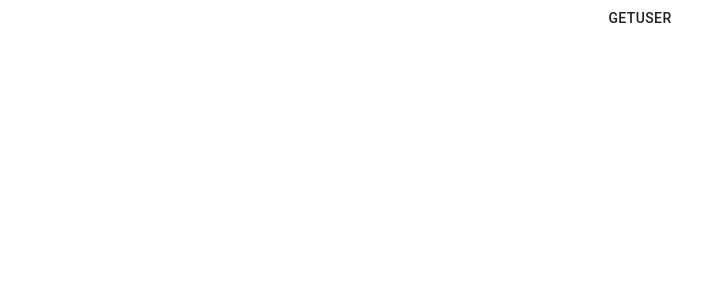
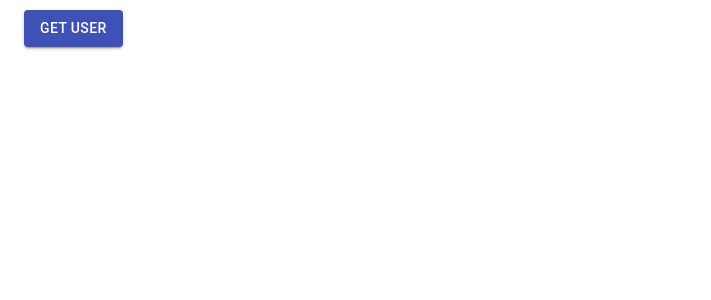
Before and after one commit to mickemicke/random-user, a React (Create React App) app: page / in a window 1280 px wide. Shown: the top 300 px of the page, without its empty margins (0-711 px from the left). Built offline with nearby package versions, Linux system fonts and the light colour scheme.

Commit message:
App component with snack bars lists and styling

```diff
--- a/src/App.css
+++ b/src/App.css
@@ -1,38 +1,7 @@
 .App {
-  text-align: center;
+  margin-top: 10px;
 }
 
-.App-logo {
-  height: 40vmin;
-  pointer-events: none;
+.App .user-container {
+  width: 100%;
 }
-
-@media (prefers-reduced-motion: no-preference) {
-  .App-logo {
-    animation: App-logo-spin infinite 20s linear;
-  }
-}
-
-.App-header {
-  background-color: #282c34;
-  min-height: 100vh;
-  display: flex;
-  flex-direction: column;
-  align-items: center;
-  justify-content: center;
-  font-size: calc(10px + 2vmin);
-  color: white;
-}
-
-.App-link {
-  color: #61dafb;
-}
-
-@keyframes App-logo-spin {
-  from {
-    transform: rotate(0deg);
-  }
-  to {
-    transform: rotate(360deg);
-  }
-}
--- a/src/App.tsx
+++ b/src/App.tsx
@@ -1,43 +1,102 @@
 import React, { useState } from "react";
 import "./App.css";
-import { Button } from "@material-ui/core";
+import {
+  Button,
+  List,
+  ListItem,
+  Container,
+  CircularProgress,
+  Paper,
+  Snackbar,
+} from "@material-ui/core";
+import { makeStyles } from "@material-ui/core/styles";
+import MuiAlert, { AlertProps } from "@material-ui/lab/Alert";
 import UserContainer, { User } from "./UserContainer";
 import callApi from "./callApi";
 
 const apiUrl = "https://randomuser.me/api/";
 
+function Alert(props: AlertProps) {
+  return <MuiAlert elevation={6} variant="filled" {...props} />;
+}
+
+// hade inte provat denna syntax/hook förut, väldigt cool!
+// antar att man inte använder css filen så mycket då?
+// eller har man kvar den för sina custom divar som inte är material-ui components
+const useStyles = makeStyles({
+  paperRoot: {
+    display: "flex",
+    justifyContent: "space-between",
+  },
+});
+
 function App() {
   const [loading, setLoading] = useState(false);
   const [users, setUsers] = useState<User[]>([]);
+  const [open, setOpen] = React.useState(false);
   const [{ error, message }, setError] = useState({
     error: false,
     message: "",
   });
+  const classes = useStyles();
+
   const getUser = async () => {
     setLoading(true);
     const response = await callApi<{ results: [] }>(apiUrl);
     console.log("response :>> ", response);
     if (response instanceof Error) {
       setLoading(false);
+      setOpen(true);
       return setError({ error: true, message: response.message });
     }
     // detta känns lite som antipattern att ha många setState i rad för jag har jobbat mer med actions och dispatch än hooks state
     // men tror react batchar dom så det inte blir för många rerenders? Så detta borde vara okej ändå
-    setUsers(response.results);
+    setUsers([...users, ...response.results]);
     setError({ error: false, message: "" });
     setLoading(false);
   };
+  const removeUser = (id: string) =>
+    setUsers(users.filter((user) => user.cell !== id));
+
+  const handleClose = (event?: React.SyntheticEvent, reason?: string) => {
+    if (reason === "clickaway") {
+      return;
+    }
+
+    setOpen(false);
+  };
 
   return (
-    <div className="App">
-      <Button onClick={() => getUser()}>GetUser</Button>
-      {loading && <div>loading</div>}
-      {error && <div>{message}</div>}
-      {users.length > 0 &&
-        users.map((user) => {
-          return <UserContainer key={user.id.value} user={user} />;
-        })}
-    </div>
+    <Container className="App">
+      <Paper elevation={0} className={classes.paperRoot}>
+        <Button variant="contained" color="primary" onClick={() => getUser()}>
+          Get User
+        </Button>
+        {loading && <CircularProgress size="2em" />}
+      </Paper>
+
+      <Snackbar open={open} autoHideDuration={6000} onClose={handleClose}>
+        <Alert onClose={handleClose} severity="error">
+          Could not get another user. Please try again. Error: {message}
+        </Alert>
+      </Snackbar>
+
+      <List
+        children={
+          users.length > 0 &&
+          users.map((user) => {
+            return (
+              <ListItem disableGutters alignItems="center" key={user.cell}>
+                <UserContainer
+                  user={user}
+                  removeUser={removeUser}
+                />
+              </ListItem>
+            );
+          })
+        }
+      />
+    </Container>
   );
 }
 
```
Also changed, not shown: 1 other file (tests, documents, lock files or other folders).
